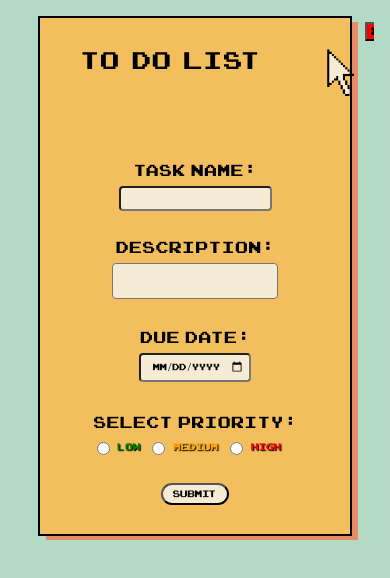
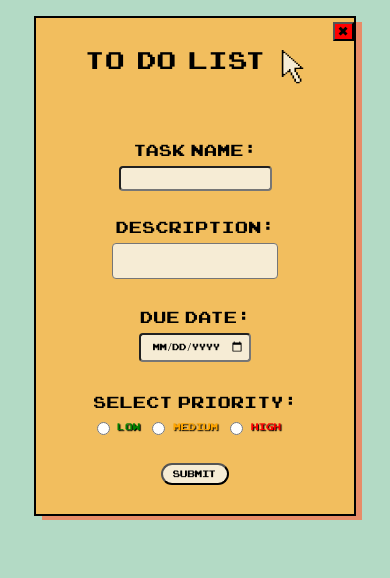
Before and after one commit to joshiee02/ToDoList, a website built with webpack: page dist/index.html in a window 390 px wide. Both pictures are taken after a click on the element "To Do List". Built offline with nearby package versions, Linux system fonts and the light colour scheme.

Commit message:
add support for 420 px below device

```diff
--- a/src/style.css
+++ b/src/style.css
@@ -367,23 +367,48 @@ section {
   }
 
   #container {
-    overflow: auto;
+    overflow-y: scroll;
+    overflow-x: hidden;
     display: flex;
     flex-direction: column;
     align-items: center;
   }
 
   header {
-    width: 85%;
+    width: 90%;
     height: 10%;
   }
-    #mouse_cursor {
+    .mouse_cursor {
+      position: relative;
       width: 40px;
       height: 50px;
-      top: 15px;
-      right: -30px;
+      top: 30px;
+      right: -15px;
     }
-
+    #closeFormBtn {
+      position: relative;
+      top: -100px;
+      right: -148px;
+      padding: 0;
+      text-align: center;
+      width: 21px;
+      height: 21px;
+      background-color: red;
+      opacity: 0;
+      transition: opacity 0.35s ease;
+    }
+  #modal {
+    width: 90%;
+  }
+  #modal_h1 {
+    padding-left: 0;
+    padding-right: 2.5rem;
+  }
+  .modal_cursor {
+    position: relative;
+    top: -23px;
+    right: -105px;
+  }
   section {
     grid-template-columns: repeat(1, 1fr);
     grid-auto-rows: 150px;
```
